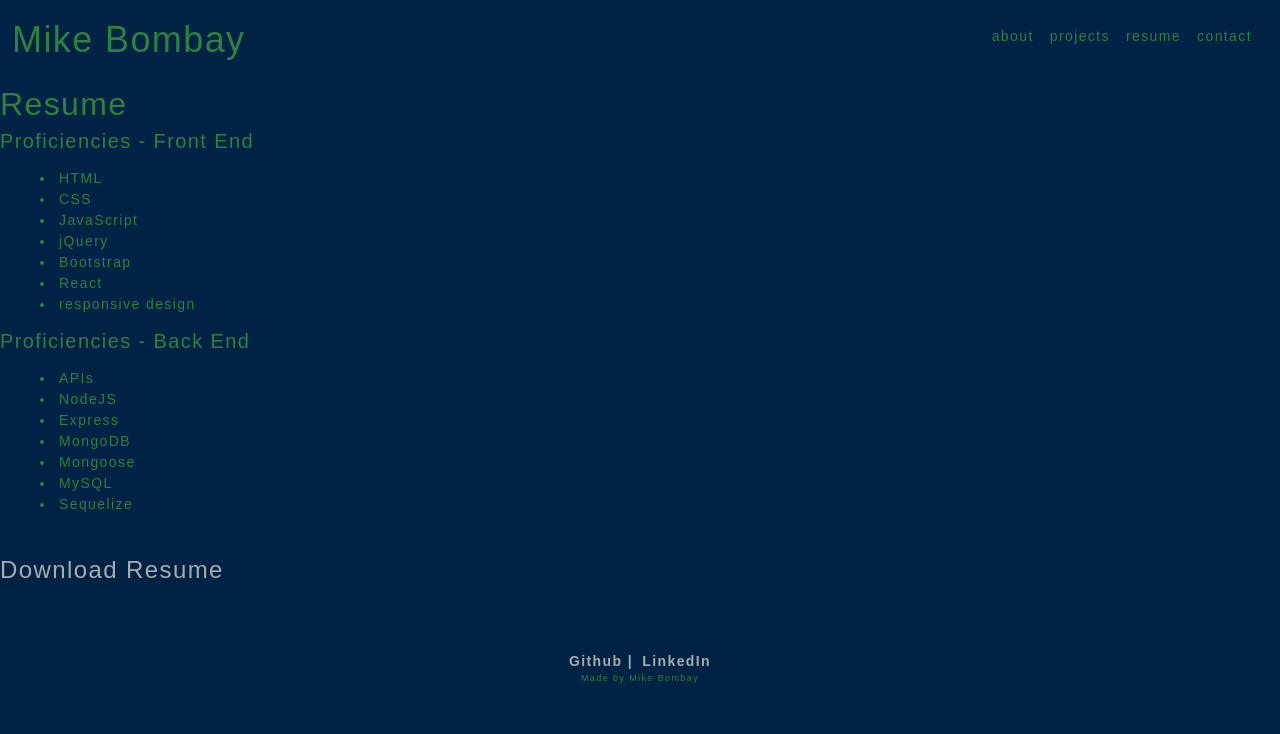
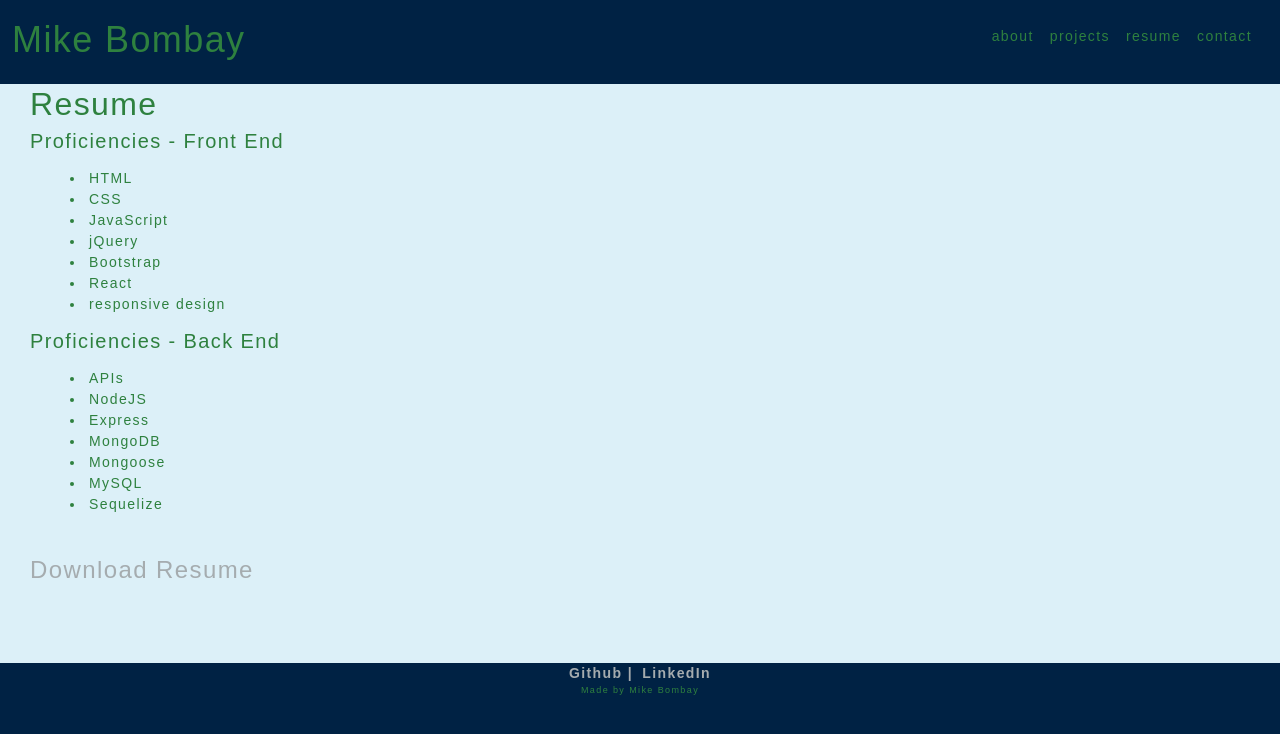
Before and after one commit to MikeBombay/react-portfolio, a React (Create React App) app: page / in a window 1280 px wide. Both pictures are taken after a click on the item "resume". Shown: the top 734 px of the page. Built offline with nearby package versions, Linux system fonts and the light colour scheme; the HTML template or start-up script is replaced by a standard one.

Commit message:
package update

```diff
--- a/src/components/About.js
+++ b/src/components/About.js
@@ -3,9 +3,15 @@ import React from 'react';
 function About() {
   return (
     <section class="about">
-      <h1>This is a page about me</h1>
-      <div>This is a paragraph about me. This paragraph tells the reader things about me. This is a paragraph about me. This paragraph tells the reader things about me. This is a paragraph about me. This paragraph tells the reader things about me.
-        </div>
+      <h2>About Me</h2>
+  <div class="row">
+    <div class="col">
+    This is a paragraph about me. This paragraph tells the reader things about me. This is a paragraph about me. This paragraph tells the reader things about me. This is a paragraph about me. This paragraph tells the reader things about me.
+    </div>
+    <div class="col">
+     <img src="./assets/head.jpg" alt="my face" />
+    </div>
+    </div>
     </section>
   );
 }
--- a/src/components/Resume.js
+++ b/src/components/Resume.js
@@ -2,8 +2,9 @@ import React from 'react';
 
 function Resume() {
   return (
-    <section>
+    <section class="resume">
       <h2>Resume</h2>
+
 				<h5>Proficiencies - Front End</h5>
 				<ol>
 					<li>HTML</li>
--- a/src/index.css
+++ b/src/index.css
@@ -155,7 +155,8 @@ button[disabled] {
 #div3 {font-size: 9px}
 
 .about,
-.contact {
+.contact,
+.resume {
   padding-left: 30px;
   padding-bottom: 12px;
   background-color:#dcf0f8 ;
--- a/src/index.js
+++ b/src/index.js
@@ -3,6 +3,7 @@ import ReactDOM from 'react-dom';
 import './index.css';
 import App from './App';
 import reportWebVitals from './reportWebVitals';
+
 
 ReactDOM.render(
   <React.StrictMode>
```
Also changed, not shown: package.json (+11 -2 lines), src/assets/head.jpg (added), 1 other file (tests, documents, lock files or other folders).
